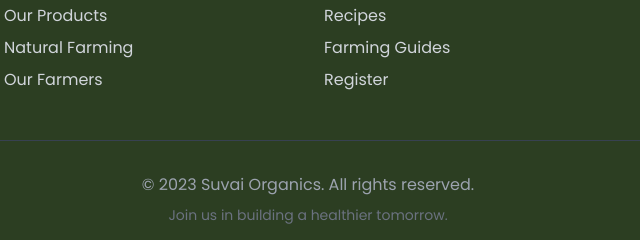
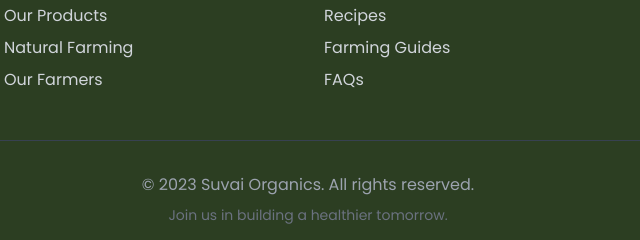
Before and after one commit to VIGNESH-COLD/slesea, a website: page suvai-organics/suvai-organics/register-partner.html in a window 1280 px wide. Shown: the part 2254-2494 px from the top of the page, 332-972 px from the left. Drawn offline with nearby package versions, Linux system fonts and the light colour scheme.

Commit message:
changed footer for registrations

```diff
--- a/suvai-organics/suvai-organics/register-partner.html
+++ b/suvai-organics/suvai-organics/register-partner.html
@@ -213,7 +213,7 @@
         </div>
     </section>
 
-    <!-- Footer -->
+ <!-- Footer -->
     <footer class="bg-dark text-white pt-16 pb-8">
         <div class="container mx-auto px-4">
             <div class="grid grid-cols-1 md:grid-cols-4 gap-8 mb-12">
@@ -259,7 +259,7 @@
                         <li><a href="blog.html" class="text-gray-300 hover:text-accent transition">Blog</a></li>
                         <li><a href="#" class="text-gray-300 hover:text-accent transition">Recipes</a></li>
                         <li><a href="#" class="text-gray-300 hover:text-accent transition">Farming Guides</a></li>
-                        <li><a href="registration.html" class="text-gray-300 hover:text-accent transition">Register</a></li>
+                        <li><a href="#" class="text-gray-300 hover:text-accent transition">FAQs</a></li>
                     </ul>
                 </div>
 
```
Also changed, not shown: suvai-organics/suvai-organics/register-customer.html (+1 -1 lines), suvai-organics/suvai-organics/register-farmer.html (+2 -2 lines).
